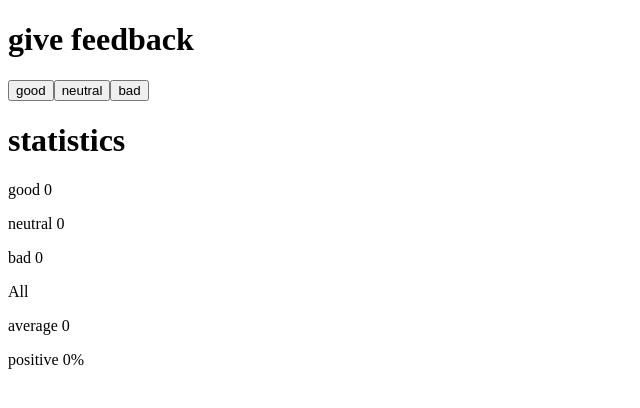
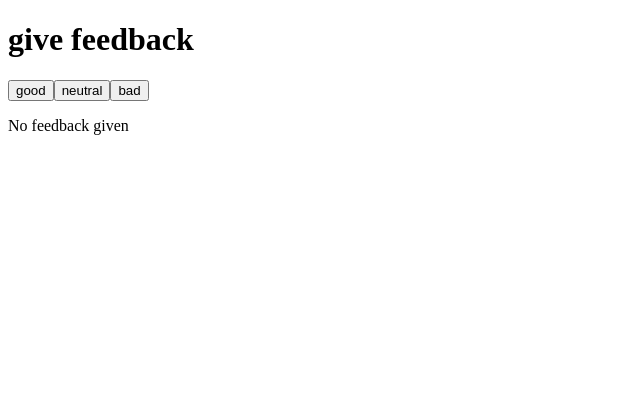
Before and after one commit to Nilaksh2003/FullStack, a React (Vite) app in the folder Part 1/unicafe/: page / in a window 1280 px wide. Shown: the top 408 px of the page, without its empty margins (0-640 px from the left). Built offline with nearby package versions, Linux system fonts and the light colour scheme.

Commit message:
unicafe step4

```diff
--- a/Part 1/unicafe/src/App.jsx
+++ b/Part 1/unicafe/src/App.jsx
@@ -54,7 +54,7 @@ const App = () => {
         <button onClick={handleClickNeutral}>neutral</button>
         <button onClick={handleClickBad}>bad</button>
       </p>
-      <Statistics good={good} bad={bad} neutral={neutral} average={average} positive={positive} />
+      {total?<Statistics good={good} bad={bad} neutral={neutral} average={average} positive={positive} />:'No feedback given'}
     </div>
   )
 }
```
